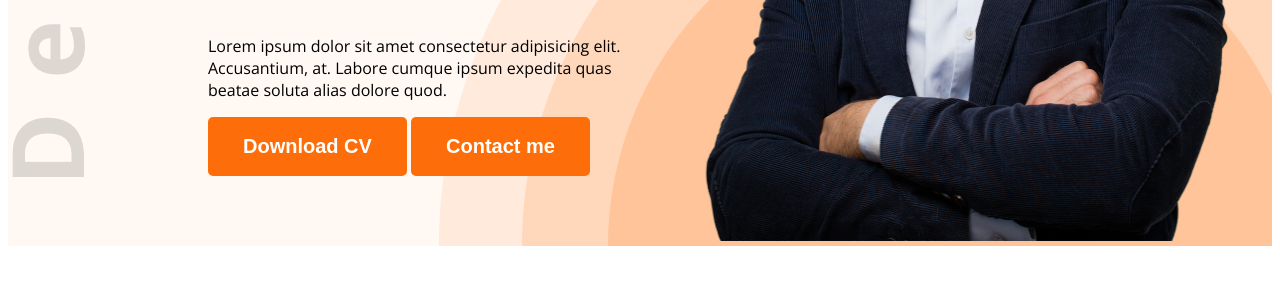
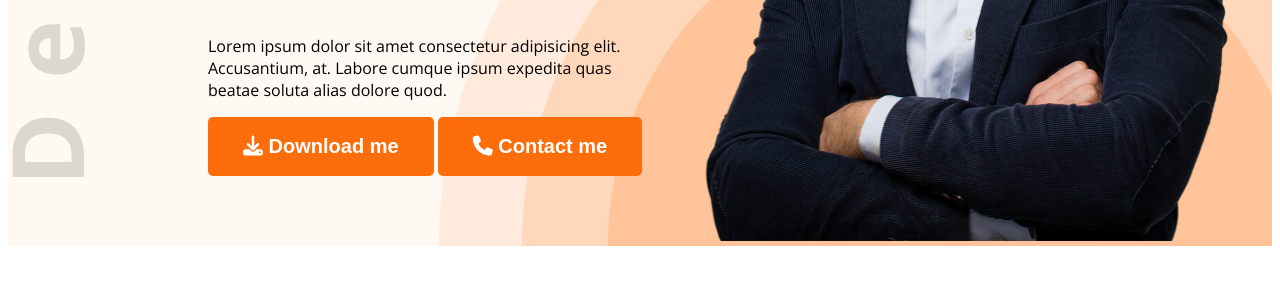
Before and after one commit to nidhi1020/M5_web_portfolio, a plain HTML site: page index.html in a window 1280 px wide. Shown: the part 594-878 px from the top of the page. Drawn offline with nearby package versions, Linux system fonts and the light colour scheme.

Commit message:
Icon added

```diff
--- a/index.html
+++ b/index.html
@@ -4,6 +4,7 @@
     <meta charset="UTF-8">
     <meta name="viewport" content="width=device-width, initial-scale=1.0">
     <title>web developer portfoliio</title>
+    <link rel="stylesheet" href="https://cdnjs.cloudflare.com/ajax/libs/font-awesome/6.7.2/css/all.min.css">
     <link rel="preconnect" href="https://fonts.googleapis.com">
     <link rel="preconnect" href="https://fonts.gstatic.com" crossorigin>
     <link href="https://fonts.googleapis.com/css2?family=Open+Sans:ital,wght@0,300..800;1,300..800&display=swap" rel="stylesheet">
@@ -24,8 +25,8 @@
                 <h4 class="banner-greetings dark-2">Hi, I am</h4>
                 <h1 class="banner-title">Mary Hardy</h1>
                 <p class="banner-decription">Lorem ipsum dolor sit amet consectetur adipisicing elit. Accusantium, at. Labore cumque ipsum expedita quas beatae soluta alias dolore quod.</p>
-                <button class="btn-primary">Download CV</button>
-                <button class="btn-primary">Contact me</button>
+                <button class="btn-primary"><i class="fa-solid fa-download"></i> Download me</button>
+                <button class="btn-primary"><i class="fa-solid fa-phone"></i> Contact me</button>
 
             </div>
             <div class="banner-img">
```
